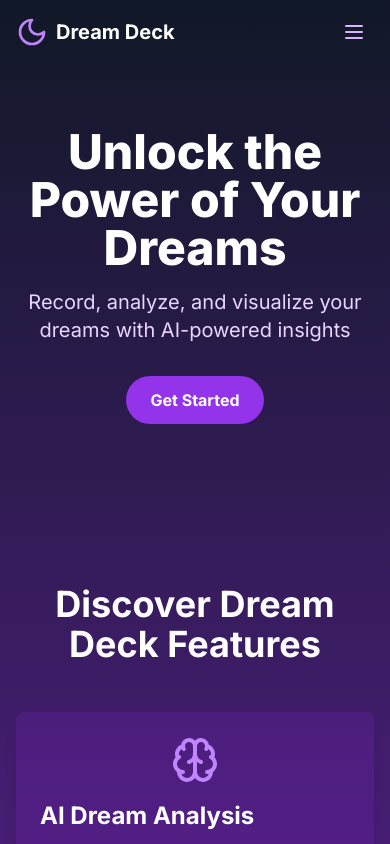
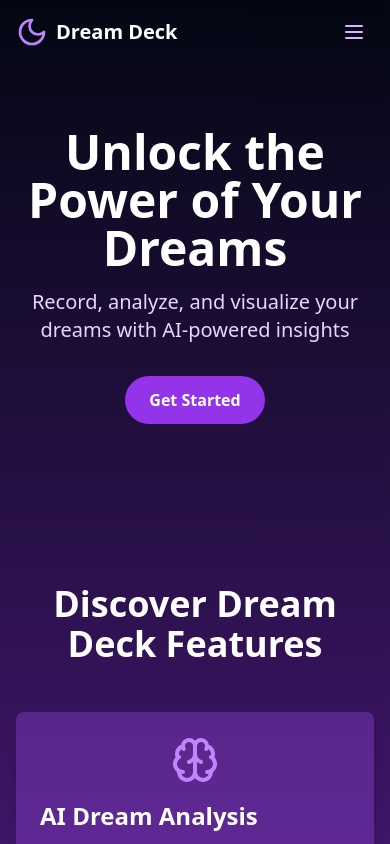
Before and after one commit to cellamo/dream-deck, a Next.js app: page / in a window 390 px wide. Shown: the top 844 px of the page. Built offline with nearby package versions, Linux system fonts and the light colour scheme.

Commit message:
feat(ui): enhance homepage and auth page design
Add animated sections, improve responsiveness, and include app icon

```diff
--- a/app/auth.tsx
+++ b/app/auth.tsx
@@ -1,8 +1,8 @@
 'use client'
 
 import React, { useState, useEffect, useCallback } from 'react';
-import { Brain, Mail, Lock, User, Calendar } from 'lucide-react';
-
+import { Brain, Mail, Lock, User, Calendar, Home } from 'lucide-react';
+import Link from 'next/link';
 
 // Move InputField component outside of AuthPage
 const InputField: React.FC<{
@@ -254,6 +254,12 @@ const AuthPage: React.FC = () => {
           )}
         </div>
       </div>
+      <Link href="/" className="fixed top-4 left-4 bg-purple-600 hover:bg-purple-700 text-white font-bold p-3 rounded-full shadow-lg transition-all duration-300 ease-in-out transform hover:scale-110 hover:rotate-12 group">
+      <Home className="h-6 w-6 group-hover:animate-pulse" />
+      <span className="absolute left-full ml-2 px-2 py-1 bg-purple-800 text-xs rounded-md opacity-0 group-hover:opacity-100 transition-opacity duration-300">
+        Go Home
+      </span>
+    </Link>
     </div>
   );
 };
--- a/app/layout.tsx
+++ b/app/layout.tsx
@@ -8,6 +8,10 @@ const inter = Inter({ subsets: ['latin'] })
 export const metadata: Metadata = {
   title: 'Dream Deck',
   description: 'A dream journal app with AI analysis',
+  icons: {
+    icon: '/dreamdeck-icon.png',
+    apple: '/dreamdeck-icon.png',
+  },
 }
 
 export default function RootLayout({
@@ -17,9 +21,7 @@ export default function RootLayout({
 }) {
   return (
     <html lang="en">
-      <body className={inter.className}>
-        <main>{children}</main>
-      </body>
+      <body>{children}</body>
     </html>
   )
 }
--- a/app/page.tsx
+++ b/app/page.tsx
@@ -3,6 +3,8 @@ import React from 'react';
 import Navbar from '../components/Navbar';
 import { ArrowRight, Brain, Palette, BarChart } from 'lucide-react';
 import { useRouter } from 'next/navigation';
+import Image from 'next/image'
+import AnimatedSection from '../components/AnimatedSection'
 
 export default function Home() {
   const router = useRouter();
@@ -12,24 +14,24 @@ export default function Home() {
   };
 
   return (
-    <div className="min-h-screen bg-gradient-to-b from-gray-900 via-purple-800 to-blue-900 text-white">
+    <div className="min-h-screen bg-gradient-to-b from-gray-950 via-purple-800 to-blue-900 text-white">
       <Navbar />
 
       {/* Hero Section */}
-      <section className="pt-32 pb-20 px-4 sm:px-6 lg:px-8 text-center">
-        <h1 className="text-5xl md:text-6xl font-extrabold mb-4 animate-fade-in-down">
+      <AnimatedSection className="pt-32 pb-20 px-4 sm:px-6 lg:px-8 text-center">
+        <h1 className="text-5xl md:text-6xl font-extrabold mb-4 animate-fade-in-down-slow">
           Unlock the Power of Your Dreams
         </h1>
-        <p className="text-xl md:text-2xl mb-8 text-purple-200 animate-fade-in-up">
+        <p className="text-xl md:text-2xl mb-8 text-purple-200 animate-fade-in-up-slow">
           Record, analyze, and visualize your dreams with AI-powered insights
         </p>
         <button className="bg-purple-600 hover:bg-purple-700 text-white font-bold py-3 px-6 rounded-full transition duration-300 ease-in-out transform hover:scale-105">
           Get Started
         </button>
-      </section>
+      </AnimatedSection>
 
       {/* Features Section */}
-      <section id="features" className="py-20 px-4 sm:px-6 lg:px-8">
+      <AnimatedSection id="features" className="py-20 px-4 sm:px-6 lg:px-8">
         <h2 className="text-4xl font-bold text-center mb-12">Discover Dream Deck Features</h2>
         <div className="grid grid-cols-1 md:grid-cols-3 gap-8">
           <FeatureCard
@@ -48,10 +50,10 @@ export default function Home() {
             description="Identify recurring themes and symbols in your dreams over time."
           />
         </div>
-      </section>
+      </AnimatedSection>
 
       {/* How It Works Section */}
-      <section id="how-it-works" className="py-20 px-4 sm:px-6 lg:px-8 bg-blue-900/30">
+      <AnimatedSection id="how-it-works" className="py-20 px-4 sm:px-6 lg:px-8 bg-blue-900/30">
         <h2 className="text-4xl font-bold text-center mb-12">How Dream Deck Works</h2>
         <div className="max-w-3xl mx-auto">
           <StepCard
@@ -70,10 +72,10 @@ export default function Home() {
             description="View AI-generated artwork based on your dreams and explore your dream patterns over time."
           />
         </div>
-      </section>
+      </AnimatedSection>
 
       {/* CTA Section */}
-      <section className="py-20 px-4 sm:px-6 lg:px-8 text-center">
+      <AnimatedSection className="py-20 px-4 sm:px-6 lg:px-8 text-center">
         <h2 className="text-4xl font-bold mb-4">Ready to Decode Your Dreams?</h2>
         <p className="text-xl mb-8 text-purple-200">
           Join Dream Deck today and start your journey of self-discovery.
@@ -81,7 +83,7 @@ export default function Home() {
         <button onClick={handleSignUpClick} className="bg-purple-600 hover:bg-purple-700 text-white font-bold py-3 px-6 rounded-full transition duration-300 ease-in-out transform hover:scale-105">
           Sign Up Now
         </button>
-      </section>
+      </AnimatedSection>
 
       {/* Footer */}
       <footer className="bg-gray-900 py-8 px-4 sm:px-6 lg:px-8">
@@ -90,6 +92,13 @@ export default function Home() {
             <h3 className="text-2xl font-bold">Dream Deck</h3>
             <p className="text-purple-300">Unlock the power of your subconscious</p>
           </div>
+          <Image
+  src="/dreamdeck-icon.png"
+  alt="Dream Deck Logo"
+  width={128}
+  height={128}
+  className="md:-my-10"
+/>
           <div className="flex space-x-4">
             <FooterLink href="#features">Features</FooterLink>
             <FooterLink href="#how-it-works">How It Works</FooterLink>
@@ -103,7 +112,7 @@ export default function Home() {
 }
 
 const FeatureCard: React.FC<{ icon: React.ReactNode; title: string; description: string }> = ({ icon, title, description }) => (
-  <div className="bg-purple-800/30 p-6 rounded-lg shadow-lg transition duration-300 ease-in-out transform hover:scale-105">
+  <div className="bg-purple-500/30 p-6 rounded-lg shadow-lg transition duration-300 ease-in-out transform hover:scale-105">
     <div className="flex justify-center mb-4">{icon}</div>
     <h3 className="text-2xl font-bold mb-2">{title}</h3>
     <p className="text-purple-200">{description}</p>
--- /dev/null
+++ b/components/AnimatedSection.tsx
@@ -0,0 +1,53 @@
+'use client'
+
+import React, { useEffect, useRef, useState } from 'react';
+
+interface AnimatedSectionProps {
+  children: React.ReactNode;
+  className?: string;
+  id?: string;
+}
+
+const AnimatedSection: React.FC<AnimatedSectionProps> = ({ children, className = '' }) => {
+  const [isVisible, setIsVisible] = useState(false);
+  const ref = useRef<HTMLDivElement>(null);
+
+  useEffect(() => {
+    const observer = new IntersectionObserver(
+      ([entry]) => {
+        if (entry.isIntersecting) {
+          setIsVisible(true);
+          observer.unobserve(entry.target);
+        }
+      },
+      {
+        root: null,
+        rootMargin: '0px',
+        threshold: 0.1,
+      }
+    );
+
+    if (ref.current) {
+      observer.observe(ref.current);
+    }
+
+    return () => {
+      if (ref.current) {
+        observer.unobserve(ref.current);
+      }
+    };
+  }, []);
+
+  return (
+    <div
+      ref={ref}
+      className={`${className} ${
+        isVisible ? 'animate-slide-in-up opacity-100' : 'opacity-0'
+      } transition-opacity duration-1000`}
+    >
+      {children}
+    </div>
+  );
+};
+
+export default AnimatedSection;
--- a/components/Navbar.tsx
+++ b/components/Navbar.tsx
@@ -4,6 +4,7 @@ import React, { useState, useEffect, useRef } from 'react';
 import Link from 'next/link';
 import { Menu, X, Moon, LogIn, UserCircle, Settings, LogOut } from 'lucide-react';
 import { useRouter } from 'next/navigation';
+import Image from 'next/image';
 
 const Navbar: React.FC = () => {
   const [isOpen, setIsOpen] = useState(false);
--- a/tailwind.config.ts
+++ b/tailwind.config.ts
@@ -9,8 +9,9 @@ const config: Config = {
   theme: {
     extend: {
       animation: {
-        'fade-in-down': 'fade-in-down 0.5s ease-out',
-        'fade-in-up': 'fade-in-up 0.5s ease-out',
+        'fade-in-down': 'fade-in-down 1s ease-out',
+        'fade-in-up': 'fade-in-up 1s ease-out',
+        'slide-in-up': 'slide-in-up 0.8s ease-out',
       },
       keyframes: {
         'fade-in-down': {
@@ -19,6 +20,10 @@ const config: Config = {
         },
         'fade-in-up': {
           '0%': { opacity: '0', transform: 'translateY(10px)' },
+          '100%': { opacity: '1', transform: 'translateY(0)' },
+        },
+        'slide-in-up': {
+          '0%': { opacity: '0', transform: 'translateY(50px)' },
           '100%': { opacity: '1', transform: 'translateY(0)' },
         },
       },
```
Also changed, not shown: public/dreamdeck-icon.png (added).
